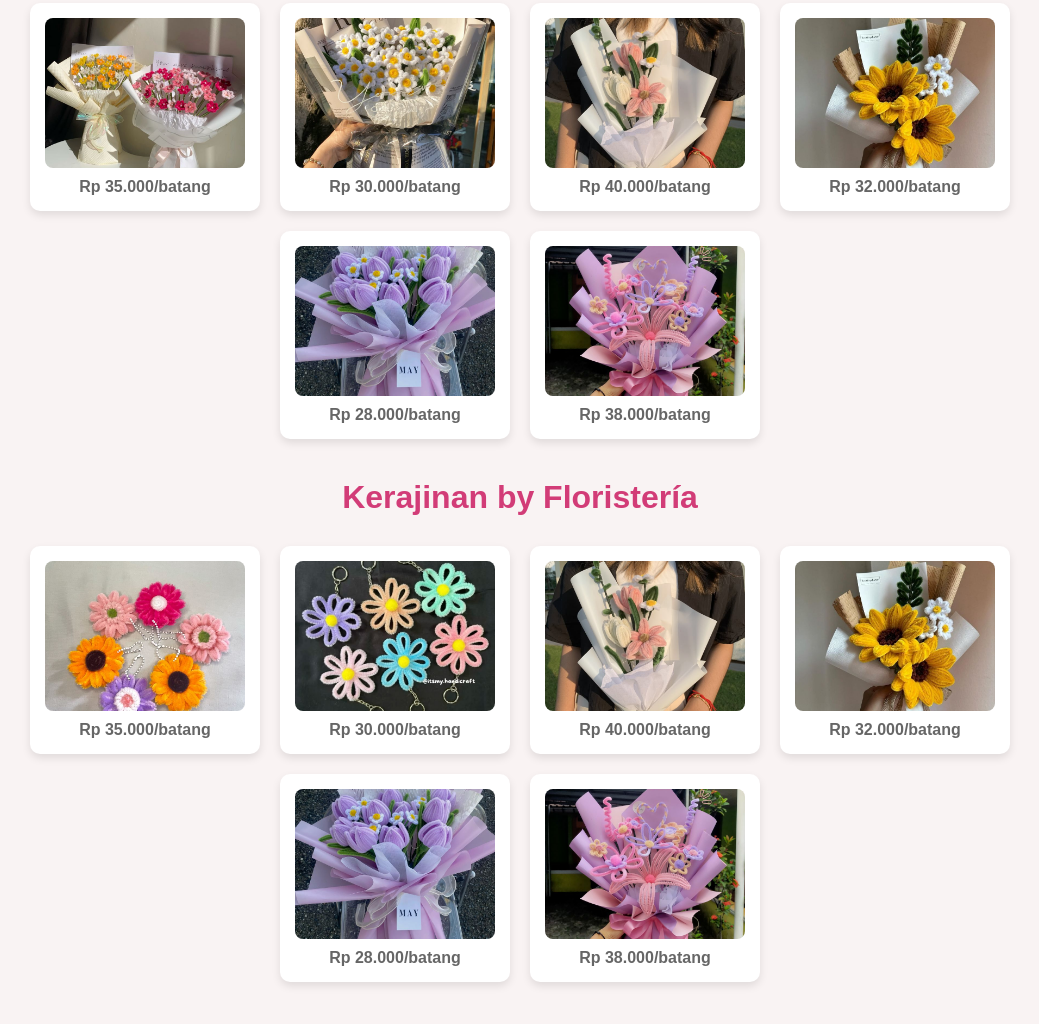
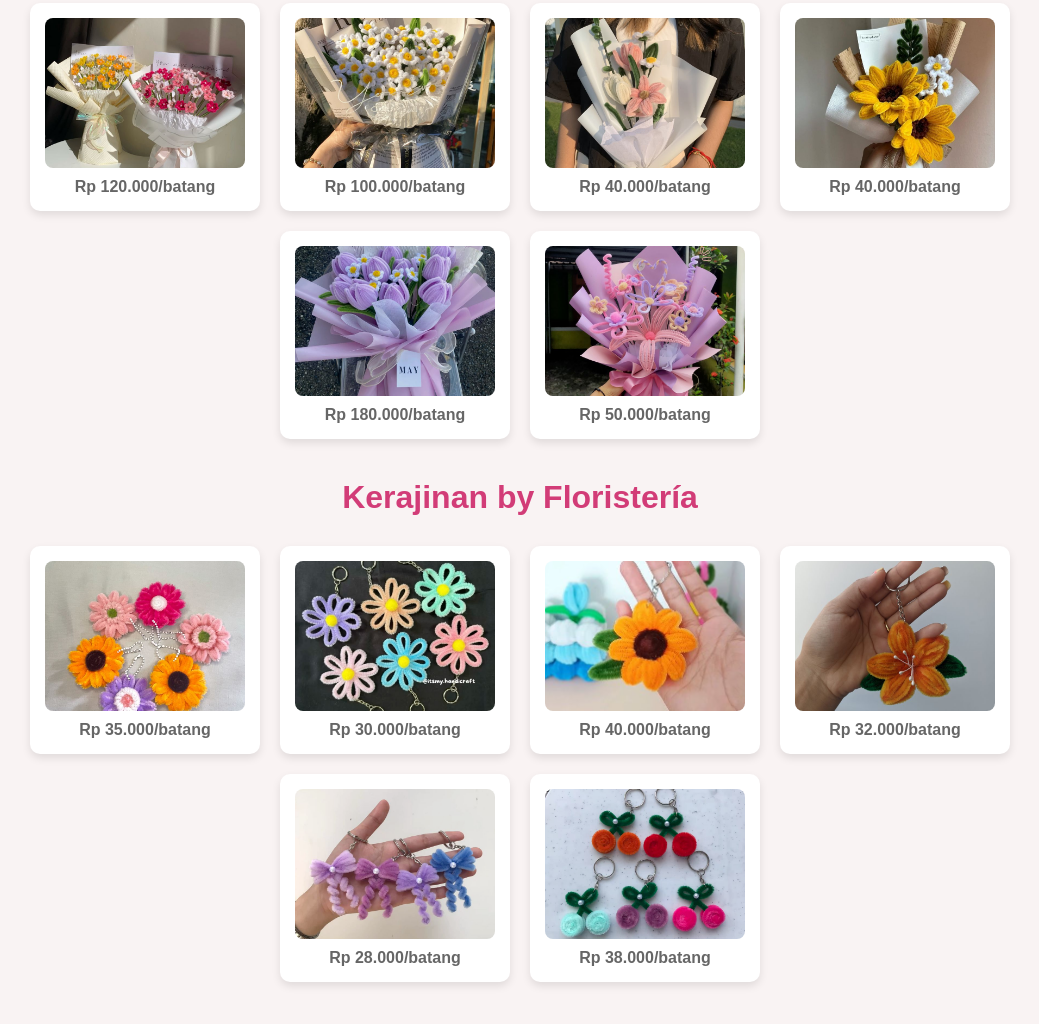
Before and after one commit to sofiya444444/Floristeria, a plain HTML site: page Tulip.html in a window 1280 px wide. Shown: the part 688-1712 px from the top of the page, without its empty margins (120-1159 px from the left). Drawn offline with Linux system fonts and the light colour scheme.

Commit message:
inisialisasi kolaborasi floristeria

```diff
--- a/Tulip.html
+++ b/Tulip.html
@@ -124,14 +124,14 @@
                 <div class="product-image">
                     <img src="tulip1.jpeg" alt="Buket Mini 2" />
                 </div>
-                <div class="price">Rp 13.000/batang</div>
+                <div class="price">Rp 15.000/batang</div>
             </div>
 
             <div class="product-card">
                 <div class="product-image">
                     <img src="kawatbulu.jpeg" alt="Buket Mini 3" />
                 </div>
-                <div class="price">Rp 10.000/batang</div>
+                <div class="price">Rp 15.000/batang</div>
             </div>
 
             <div class="product-card">
@@ -166,14 +166,14 @@
                 <div class="product-image">
                     <img src="rangkaian1.jpeg" alt="Rangkaian 1" />
                 </div>
-                <div class="price">Rp 35.000/batang</div>
+                <div class="price">Rp 120.000/batang</div>
             </div>
 
             <div class="product-card">
                 <div class="product-image">
                     <img src="rangkaian2.jpeg" alt="Rangkaian 2" />
                 </div>
-                <div class="price">Rp 30.000/batang</div>
+                <div class="price">Rp 100.000/batang</div>
             </div>
 
             <div class="product-card">
@@ -187,21 +187,21 @@
                 <div class="product-image">
                     <img src="rangkaian4.jpeg" alt="Rangkaian 4" />
                 </div>
-                <div class="price">Rp 32.000/batang</div>
+                <div class="price">Rp 40.000/batang</div>
             </div>
 
             <div class="product-card">
                 <div class="product-image">
                     <img src="rangkaian5.jpg" alt="Rangkaian 5" />
                 </div>
-                <div class="price">Rp 28.000/batang</div>
+                <div class="price">Rp 180.000/batang</div>
             </div>
 
             <div class="product-card">
                 <div class="product-image">
                     <img src="rangkaian6.jpeg" alt="Rangkaian 6" />
                 </div>
-                <div class="price">Rp 38.000/batang</div>
+                <div class="price">Rp 50.000/batang</div>
             </div>
             </div>
           <div class="header">
@@ -226,28 +226,28 @@
 
             <div class="product-card">
                 <div class="product-image">
-                    <img src="rangkaian3.jpeg" alt="Rangkaian 3" />
+                    <img src="karya3.jpeg" alt="Rangkaian 3" />
                 </div>
                 <div class="price">Rp 40.000/batang</div>
             </div>
 
             <div class="product-card">
                 <div class="product-image">
-                    <img src="rangkaian4.jpeg" alt="Rangkaian 4" />
+                    <img src="karya4.jpg" alt="Rangkaian 4" />
                 </div>
                 <div class="price">Rp 32.000/batang</div>
             </div>
 
             <div class="product-card">
                 <div class="product-image">
-                    <img src="rangkaian5.jpg" alt="Rangkaian 5" />
+                    <img src="karya5.jpg" alt="Rangkaian 5" />
                 </div>
                 <div class="price">Rp 28.000/batang</div>
             </div>
 
             <div class="product-card">
                 <div class="product-image">
-                    <img src="rangkaian6.jpeg" alt="Rangkaian 6" />
+                    <img src="karya6.jpg" alt="Rangkaian 6" />
                 </div>
                 <div class="price">Rp 38.000/batang</div>
             </div>
```
Also changed, not shown: karya3.jpeg (added), karya4.jpg (added), karya5.jpg (added), karya6.jpg (added).
